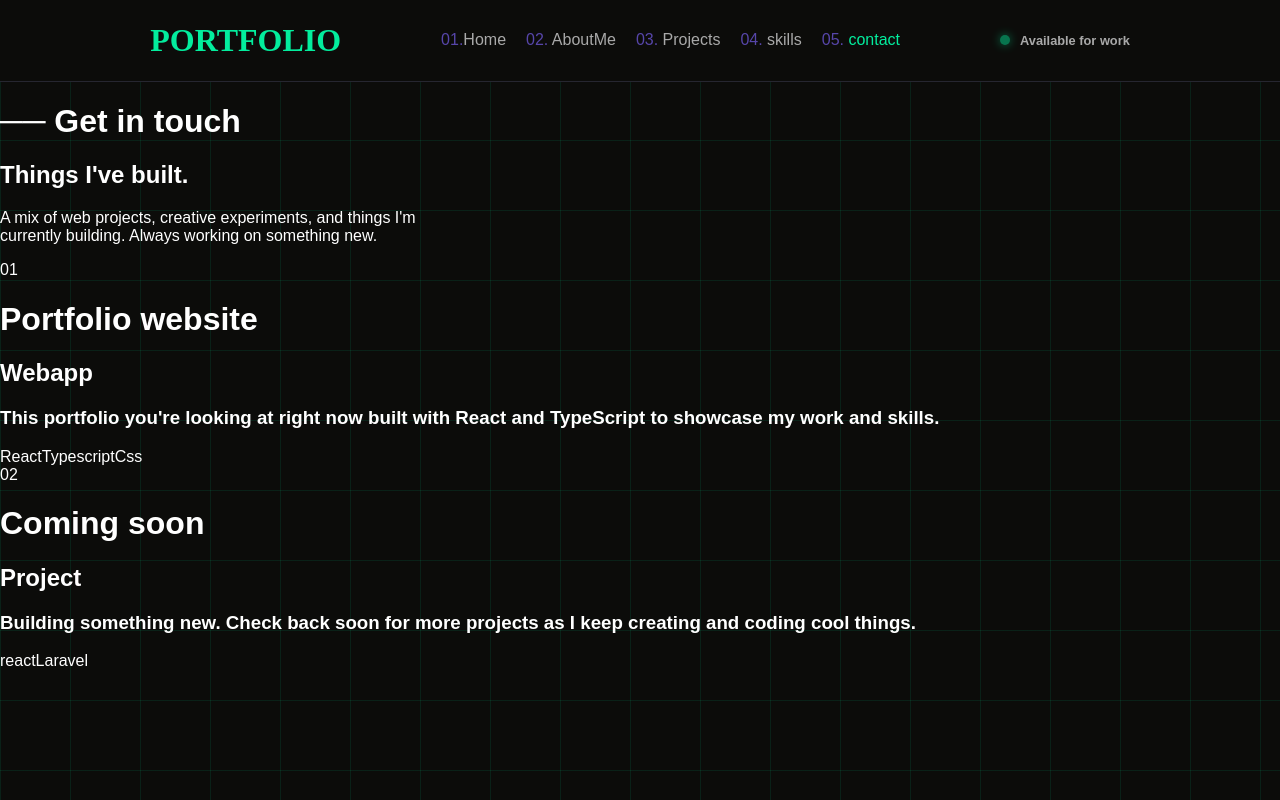
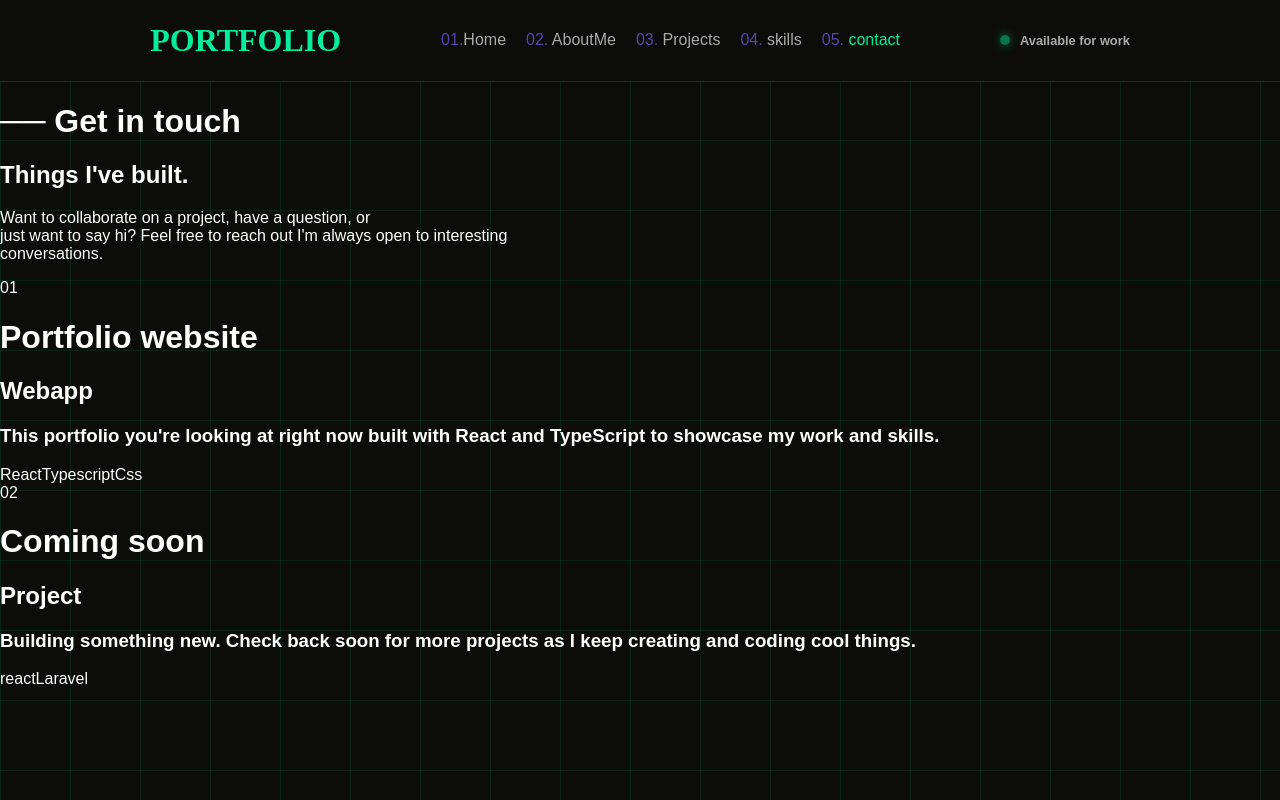
Before and after one commit to itzmitto/portfolioproject, a React (Vite) app: page /contact in a window 1280 px wide. Built offline with nearby package versions, Linux system fonts and the light colour scheme.

Commit message:
257ste commit

```diff
--- a/src/pages/Contact.tsx
+++ b/src/pages/Contact.tsx
@@ -9,8 +9,9 @@ function Contact() {
                         <h1>── Get in touch</h1>
                         <h2>Things I've built.</h2>
                         <p>
-                            A mix of web projects, creative experiments, and things I'm<br />
-                            currently building. Always working on something new.
+                            Want to collaborate on a project, have
+                            a question, or<br /> just want to say hi? Feel free to reach out
+                            I'm always open to interesting<br /> conversations.
                         </p>
                     </div>
 
@@ -48,9 +49,9 @@ function Contact() {
 
 
 
+                    </div>
                 </div>
             </div>
-        </div>
         </div>
 
 
```
